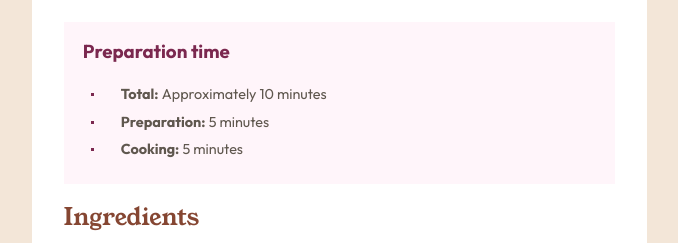
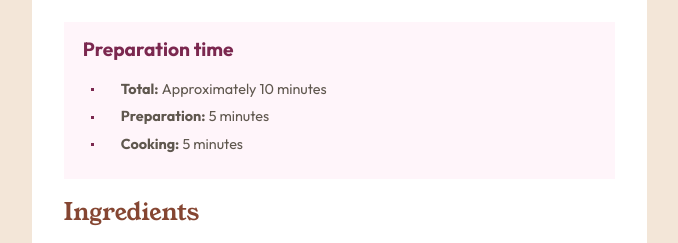
Before and after one commit to fr4nbtt/recipe-page, a plain HTML site: page index.html in a window 1280 px wide. Shown: the part 504-747 px from the top of the page, without its empty margins (301-979 px from the left). Drawn offline with Linux system fonts and the light colour scheme.

Commit message:
Fix body height to cover viewport, correct header hierarchy, and adjust footer margin

```diff
--- a/css/style.css
+++ b/css/style.css
@@ -41,6 +41,7 @@ body {
   justify-content: center;
   align-items: center;
   color: var(--stone-900);
+  min-height: 100vh;
 }
 
 p,
@@ -80,6 +81,8 @@ h2 {
   position: relative;
 }
 
+/* Recipe Header */
+
 .recipe-card img {
   border-radius: 10px;
 }
@@ -104,8 +107,11 @@ h2 {
   padding: 0 1.2rem 0.4rem;
 }
 
-.preparation h3 {
+#preparation-title {
   color: var(--rose-800);
+  font-size: 1.2rem;
+  font-family: var(--outfit);
+  font-weight: 700;
 }
 
 .preparation-list,
@@ -200,7 +206,7 @@ h2 {
   font-size: 11px;
   font-weight: 500;
   text-align: center;
-  margin: 1rem 0;
+  margin: 0.3rem 0;
 }
 
 .attribution a {
--- a/index.html
+++ b/index.html
@@ -31,7 +31,7 @@
         </header>
 
         <section class="preparation" aria-labelledby="preparation-title">
-          <h3 id="preparation-title">Preparation time</h3>
+          <h2 id="preparation-title">Preparation time</h2>
           <ul class="preparation-list">
             <li><span class="bold">Total:</span>Approximately 10 minutes</li>
             <li><span class="bold">Preparation:</span>5 minutes</li>
```
